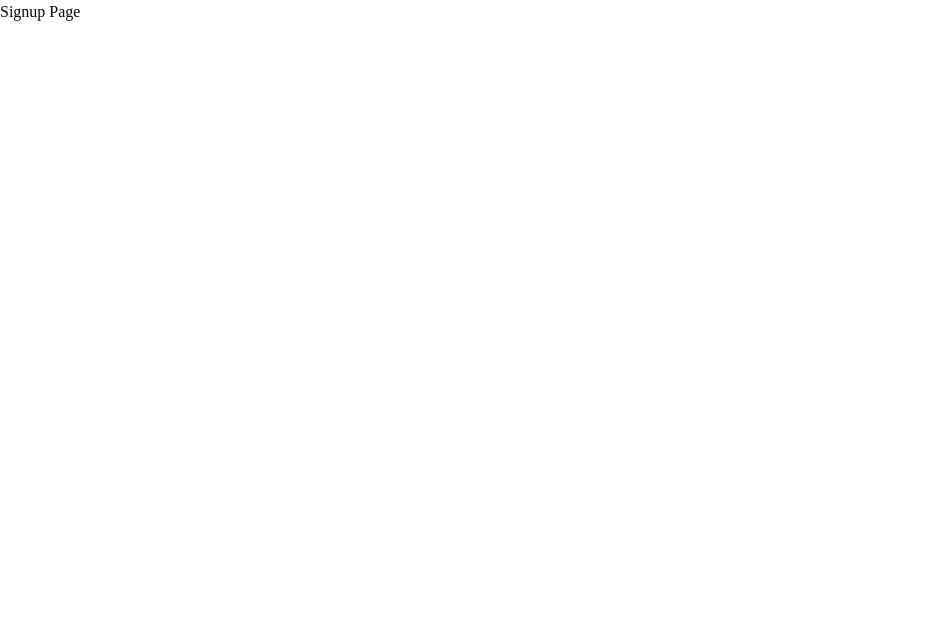
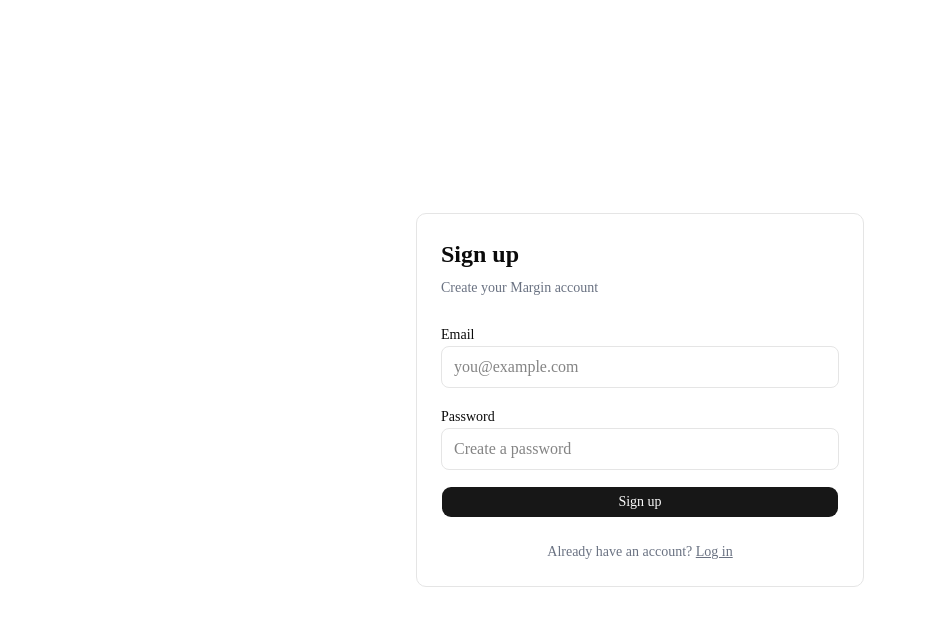
Before and after one commit to avinavverma/rag-app, a Next.js app in the folder frontend/: page /signup in a window 1280 px wide. Shown: the top 626 px of the page, without its empty margins (0-926 px from the left). Built offline with nearby package versions, Linux system fonts and the light colour scheme; no server answers.

Commit message:
feat: signup page with Supabase signUp

```diff
--- a/frontend/app/(auth)/signup/page.tsx
+++ b/frontend/app/(auth)/signup/page.tsx
@@ -1,3 +1,111 @@
+"use client";
+
+import { useState } from "react";
+import { useRouter } from "next/navigation";
+import Link from "next/link";
+
+import { createClient } from "@/lib/supabase/client";
+import { Button } from "@/components/ui/button";
+
 export default function SignupPage() {
-  return <div>Signup Page</div>;
+  const router = useRouter();
+  const supabase = createClient();
+
+  const [email, setEmail] = useState("");
+  const [password, setPassword] = useState("");
+
+  const [error, setError] = useState<string | null>(null);
+  const [loading, setLoading] = useState(false);
+
+  async function handleSubmit(e: React.FormEvent<HTMLFormElement>) {
+    e.preventDefault();
+
+    setLoading(true);
+    setError(null);
+
+    const { error } = await supabase.auth.signUp({
+      email,
+      password,
+    });
+
+    setLoading(false);
+
+    if (error) {
+      setError(error.message);
+      return;
+    }
+
+    router.push("/dashboard");
+    router.refresh();
+  }
+
+  return (
+    <main className="min-h-screen flex items-center justify-center px-4">
+      <div className="w-full max-w-md border rounded-lg p-6 space-y-6">
+        <div className="space-y-2">
+          <h1 className="text-2xl font-bold">Sign up</h1>
+
+          <p className="text-sm text-gray-500">
+            Create your Margin account
+          </p>
+        </div>
+
+        <form onSubmit={handleSubmit} className="space-y-4">
+          <div className="space-y-2">
+            <label className="text-sm font-medium">
+              Email
+            </label>
+
+            <input
+              type="email"
+              placeholder="you@example.com"
+              value={email}
+              onChange={(e) => setEmail(e.target.value)}
+              required
+              className="w-full border rounded-md px-3 py-2"
+            />
+          </div>
+
+          <div className="space-y-2">
+            <label className="text-sm font-medium">
+              Password
+            </label>
+
+            <input
+              type="password"
+              placeholder="Create a password"
+              value={password}
+              onChange={(e) => setPassword(e.target.value)}
+              required
+              className="w-full border rounded-md px-3 py-2"
+            />
+          </div>
+
+          {error && (
+            <p className="text-sm text-red-500">
+              {error}
+            </p>
+          )}
+
+          <Button
+            type="submit"
+            className="w-full"
+            disabled={loading}
+          >
+            {loading ? "Creating account..." : "Sign up"}
+          </Button>
+        </form>
+
+        <p className="text-sm text-center text-gray-500">
+          Already have an account?{" "}
+          <Link
+            href="/login"
+            className="underline"
+          >
+            Log in
+          </Link>
+        </p>
+      </div>
+    </main>
+  );
 }
```
